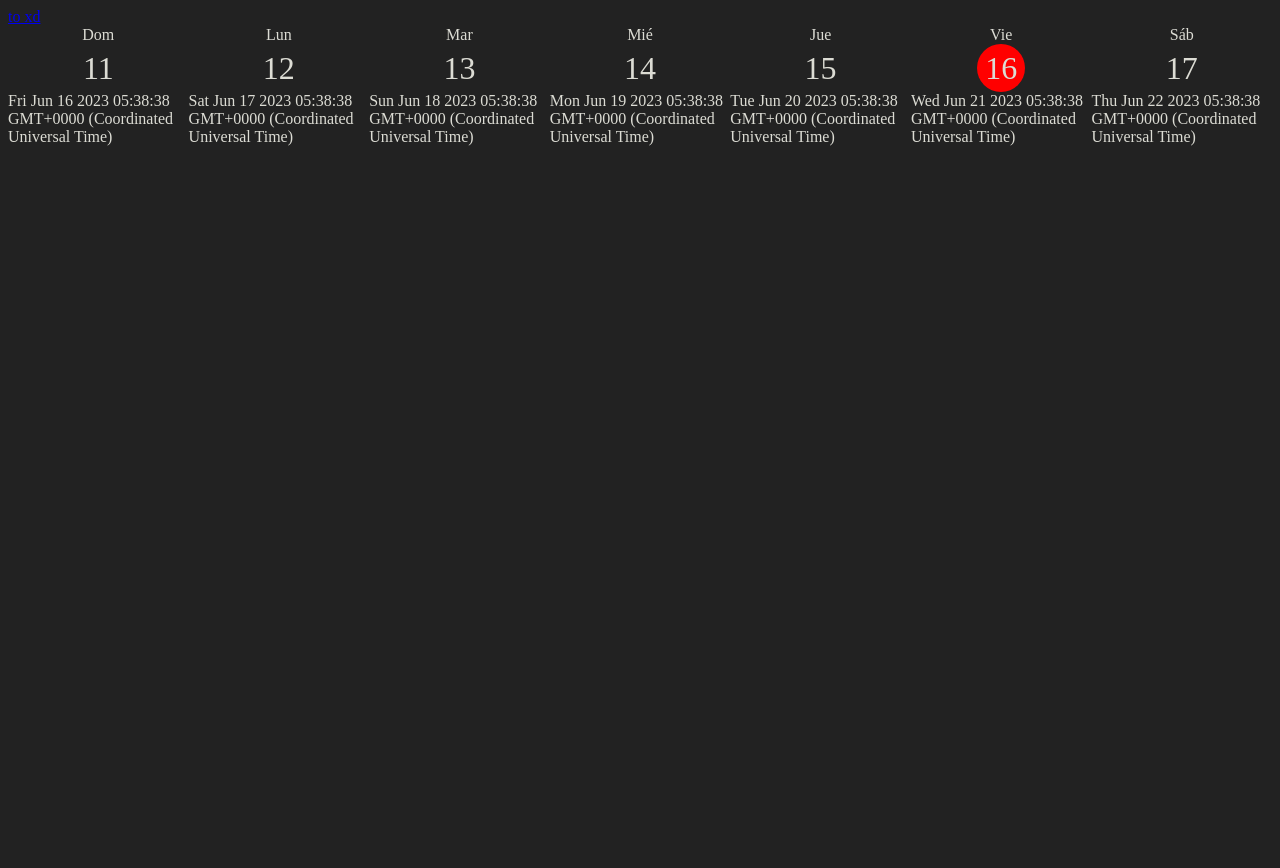
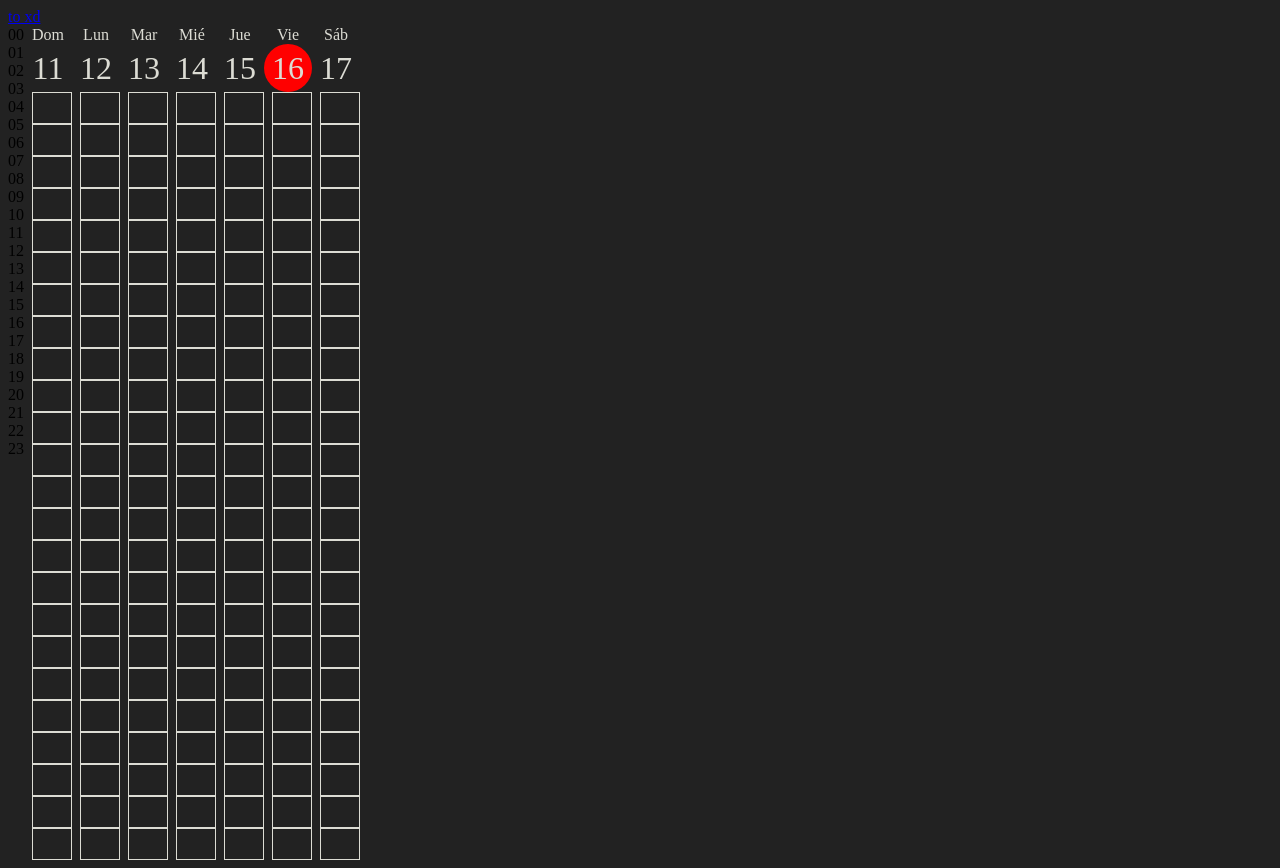
Before and after one commit to alva1612/reservations-app, a Svelte app: page / in a window 1280 px wide. Before the commit the page ends 800 px from the top, so only its background shows below. Built offline with nearby package versions, Linux system fonts and the light colour scheme.

Commit message:
moved on to week layout

```diff
--- /dev/null
+++ b/src/lib/utils/DateFormat.ts
@@ -0,0 +1,10 @@
+export function dateToFormat(date: Date) {
+  const hour = date.getHours()
+  const minutes = date.getMinutes()
+
+  const textHour = `${hour}`.padStart(2, "0")
+  //   const textMin = `${minutes}`.padStart(2, "0")
+  //   return `${textHour}:${textMin}`
+
+  return textHour
+}
--- a/src/modules/calendar/components/Day.svelte
+++ b/src/modules/calendar/components/Day.svelte
@@ -1,5 +1,15 @@
 <script lang="ts">
+  import type { TimeBlock } from "@calendar/types/calendar.type"
+  import { DAY_MS, HOUR_MS } from "@lib/constants/time.constant"
+  import TimeFrame from "./TimeFrame.svelte"
+
   export let day: Date = new Date()
+  export let timeUnitMs: number = HOUR_MS
+  export let timeIntervals: TimeBlock[]
 </script>
 
-<div>{day}</div>
+<div class="DayCalendar">
+  {#each timeIntervals as timeBlock}
+    <TimeFrame {timeBlock} />
+  {/each}
+</div>
--- a/src/modules/calendar/components/TimeFrame.svelte
+++ b/src/modules/calendar/components/TimeFrame.svelte
@@ -0,0 +1,25 @@
+<script lang="ts">
+  import type { TimeBlock } from "@calendar/types/calendar.type"
+  import { dateToFormat } from "@lib/utils/DateFormat"
+
+  export let timeBlock: TimeBlock
+</script>
+
+<div class="timeBlock">
+  <div class="timeLabel" />
+  <div class="eventBlock" />
+</div>
+
+<style>
+  .timeBlock {
+    display: flex;
+  }
+  .timeLabel {
+    padding: 2px 4px;
+  }
+  .eventBlock {
+    border: 1px solid;
+    flex-grow: 1;
+    min-height: 30px;
+  }
+</style>
--- /dev/null
+++ b/src/modules/calendar/components/TimeRuler.svelte
@@ -0,0 +1,21 @@
+<script lang="ts">
+  import type { TimeBlock } from "@calendar/types/calendar.type"
+  import { dateToFormat } from "@lib/utils/DateFormat"
+
+  export let timeIntervals: TimeBlock[]
+</script>
+
+<div class="timeRuler">
+  {#each timeIntervals as timeBlock}
+    <span>
+      {dateToFormat(timeBlock.start)}
+    </span>
+  {/each}
+</div>
+
+<style>
+  .timeRuler {
+    display: flex;
+    flex-direction: column;
+  }
+</style>
--- a/src/modules/calendar/components/Week.svelte
+++ b/src/modules/calendar/components/Week.svelte
@@ -1,10 +1,11 @@
 <script lang="ts">
   import { DAY_MS } from "@lib/constants/time.constant"
   import { getStartOfWeek } from "@calendar/utils"
-  import { weekDaysArr } from "@calendar/types/calendar.type"
+  import { weekDaysArr, type TimeBlock } from "@calendar/types/calendar.type"
   import Day from "./Day.svelte"
 
   export let day: Date = new Date()
+  export let timeIntervals: TimeBlock[]
   const startOfWeek = getStartOfWeek(day)
   const startInMs = day.valueOf()
 </script>
@@ -16,7 +17,7 @@
       <span class="dayNumber" class:isday={i === day.getDay()}
         >{startOfWeek.getDate() + i}</span
       >
-      <Day day={new Date(startInMs + i * DAY_MS)} />
+      <Day day={new Date(startInMs + i * DAY_MS)} {timeIntervals} />
     </div>
   {/each}
 </div>
--- /dev/null
+++ b/src/modules/calendar/layouts/WeekLayout.svelte
@@ -0,0 +1,34 @@
+<script lang="ts">
+  import TimeRuler from "@calendar/components/TimeRuler.svelte"
+  import Week from "@calendar/components/Week.svelte"
+  import type { TimeBlock } from "@calendar/types/calendar.type"
+  import { DAY_MS, HOUR_MS } from "@lib/constants/time.constant"
+
+  export let day: Date = new Date()
+  export let timeUnitMs: number = HOUR_MS
+
+  const startOfDay = day.setHours(0, 0, 0, 0)
+  const startOfDayMs = startOfDay.valueOf()
+  const amountOfIntervals = Math.ceil(DAY_MS / timeUnitMs)
+
+  const timeIntervals: TimeBlock[] = Array.from(
+    { length: amountOfIntervals },
+    (_, i) => {
+      return {
+        start: new Date(startOfDayMs + i * timeUnitMs),
+        end: new Date(startOfDayMs + (i + 1) * timeUnitMs),
+      }
+    }
+  )
+</script>
+
+<div class="weekLayout">
+  <TimeRuler {timeIntervals} />
+  <Week {day} {timeIntervals} />
+</div>
+
+<style>
+  .weekLayout {
+    display: flex;
+  }
+</style>
--- a/src/modules/calendar/types/calendar.type.ts
+++ b/src/modules/calendar/types/calendar.type.ts
@@ -1,4 +1,3 @@
-
 interface CalendarSettings {
   interval: "day" | "week" | "month"
 }
@@ -31,7 +30,7 @@ const MONTH_NAMES = {
   MAR: "Marzo",
 }
 
-interface Month {
-  name: keyof typeof MONTH_NAMES & string
-  numDays: number
+export interface TimeBlock {
+  start: Date
+  end: Date
 }
--- a/src/pages/Home.svelte
+++ b/src/pages/Home.svelte
@@ -1,7 +1,8 @@
 <script>
   import Week from "@calendar/components/Week.svelte"
+  import WeekLayout from "@calendar/layouts/WeekLayout.svelte"
 </script>
 
 <div>
-  <Week />
+  <WeekLayout />
 </div>
```
